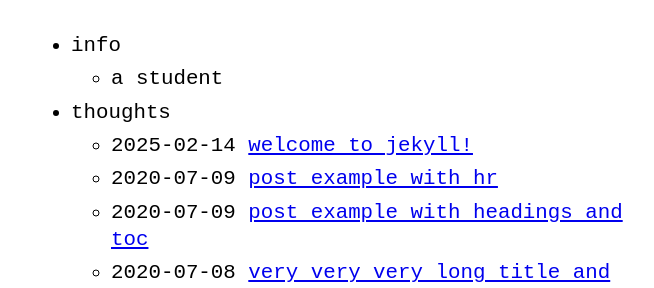
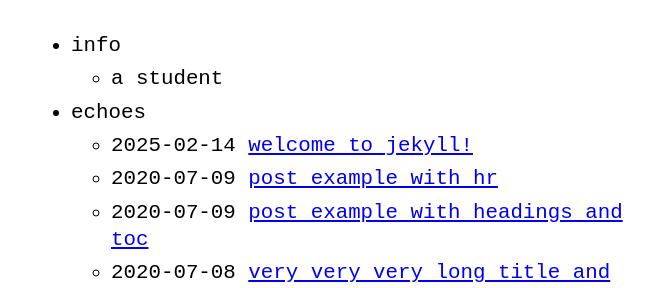
Before and after one commit to szxzip/szxzip.org, a Jekyll site: the page built from index.md, in a window 1280 px wide. Shown: the part 142-430 px from the top of the page, without its empty margins (289-943 px from the left). Built offline with Jekyll 4.4.1, drawn with Linux system fonts in a browser that asks for light colours.

Commit message:
edit home

```diff
--- a/_data/menu.yml
+++ b/_data/menu.yml
@@ -8,7 +8,7 @@ entries:
       - title: a student
         url: false
 
-  - title: thoughts
+  - title: echoes
     post_list: true
     url: false
     entries: false
```
